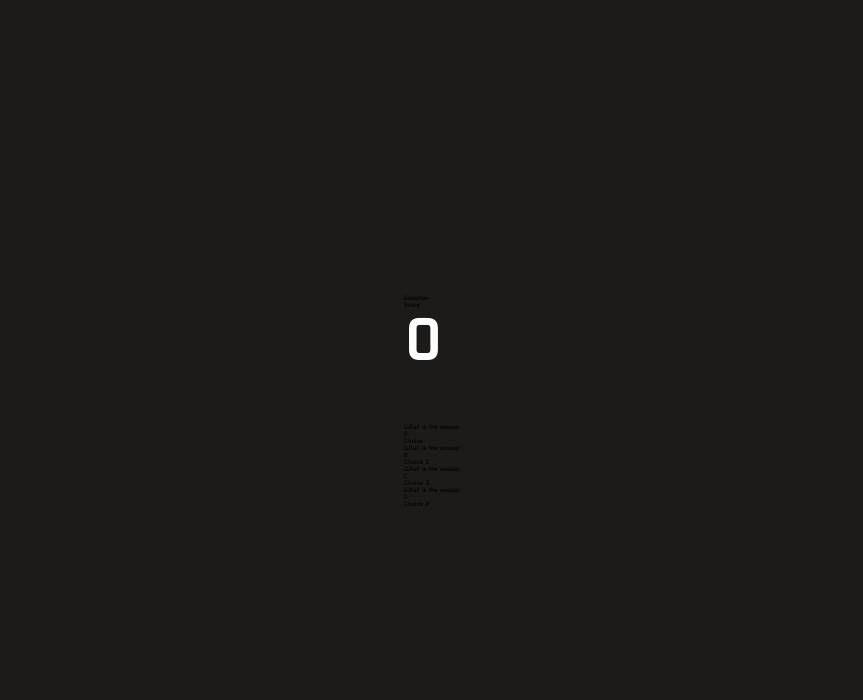
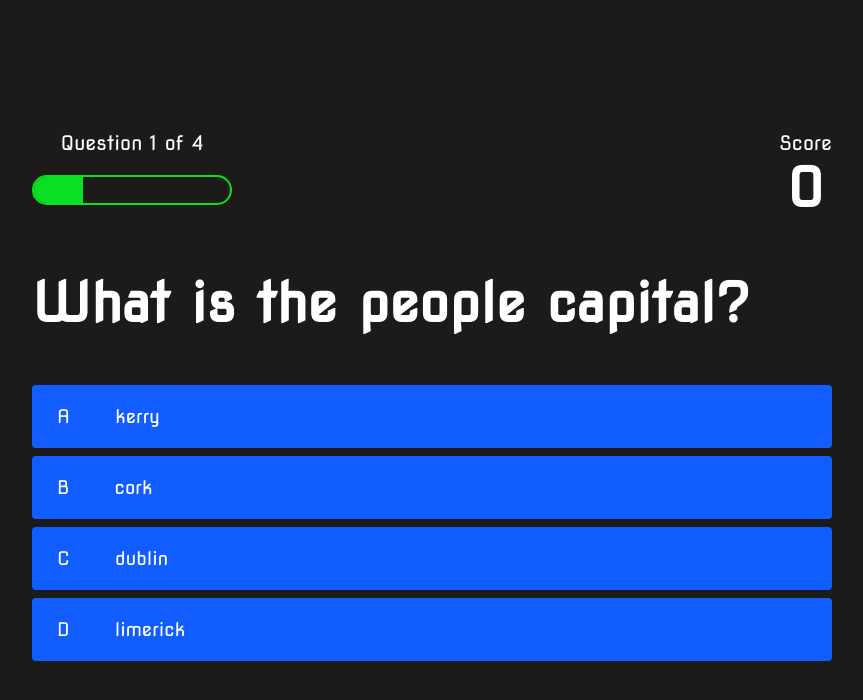
Before and after one commit to Rebeldan24/Quiz-Tutorial-1, a plain HTML site: page game.html in a window 1280 px wide. Shown: the whole page, without its empty margins (208-1071 px from the left). Drawn offline with Linux system fonts and the light colour scheme.

Commit message:
updates to JS

```diff
--- a/game.css
+++ b/game.css
@@ -0,0 +1,78 @@
+body {
+    color: #fff;
+}
+
+.choice-container {
+    display: flex;
+    margin-bottom: 0.8rem;
+    width: 100%;
+    border-radius: 4px;
+    background: rgb(18, 93, 255);
+    font-size: 3rem;
+    min-width: 80rem;
+}
+
+.choice-container:hover {
+    cursor: pointer;
+    box-shadow: 0 0.4rem 1.4rem 0 rgba(6, 103, 247, 0.5);
+    transform: scale(1.02);
+    transform: transform 100ms;
+
+}
+
+.choice-prefix {
+    padding: 2rem 2.5rem;
+    color: white;
+}
+
+.choice-text {
+    padding: 2rem;
+    width: 100%;
+}
+
+.correct {
+    background: linear-gradient(32deg, rgba(11, 223, 36 ) 0%, rgba(41, 232, 111) 100%);
+}
+
+.incorrect {
+    background: linear-gradient(32deg, rgba(230, 29, 29, 1) 0%, rgba(224, 11, 11, 1) 100%);
+}
+
+/* Heads up Display */
+
+#hud {
+    display: flex;
+    justify-content: space-between;
+}
+
+.hud-prefix {
+    text-align: center;
+    font-size: 2rem;
+}
+
+.hud-main-text {
+    text-align: center;
+}
+
+#progressBar {
+    width: 20rem;
+    height: 3rem;
+    border: 0.2rem solid rgb(11,223,36);
+    margin-top: 2rem;
+    border-radius: 50px;
+    overflow: hidden;
+
+}
+
+#progressBarFull {
+    height: 100%;
+    background: rgb(11,223,36);
+    width: 0%;
+}
+
+@media  screen and (max-width: 768px) {
+    .choice-container {
+        min-width: 40rem;
+    }
+
+}
--- a/game.html
+++ b/game.html
@@ -6,6 +6,7 @@
     <meta name="viewport" content="width=device-width, initial-scale=1.0">
     <title>Quiz page</title>
     <link rel ="stylesheet" href="style.css">
+    <link rel ="stylesheet" href="game.css">
     <script src="https://kit.fontawesome.com/95cc2d6486.js" crossorigin="anonymous"></script>
 </head>
 <body>
@@ -29,22 +30,22 @@
                 </h1>
             </div>
         </div>
-        <div id="question">What is the answer</div>
+        <h1 id="question">What is the answer</h1>
         <div class="choice-container">
             <p class="choice-prefix">A</p>
             <p class="choice-text" data-number="1">Choice</p>
         </div>
-        <div id="question">What is the answer</div>
+
         <div class="choice-container">
             <p class="choice-prefix">B</p>
             <p class="choice-text" data-number="2">Choice 2</p>
         </div>
-        <div id="question">What is the answer</div>
+
         <div class="choice-container">
             <p class="choice-prefix">C</p>
             <p class="choice-text" data-number="3">Choice 3</p>
         </div>
-        <div id="question">What is the answer</div>
+
         <div class="choice-container">
             <p class="choice-prefix">D</p>
             <p class="choice-text" data-number="4">Choice 4</p>
--- a/game.js
+++ b/game.js
@@ -0,0 +1,119 @@
+const question = document.querySelector("#question")
+const choices = Array.from(document.querySelectorAll('.choice-text'));
+const progressText = document.querySelector("#progressText");
+const scoreText = document.querySelector("#score");
+const progressBarFull = document.querySelector("#progressBarFull");
+
+let currentQuestion = {}
+let acceptingAnswers = true
+let score = 0
+let questionCounter = 0
+let availableQuestions = []
+
+let questions = [
+    {
+        question: "What is the people capital?",
+        choice1: "kerry",
+        choice2: "cork",
+        choice3: "dublin",
+        choice4: "limerick",
+        answer: 2,
+    },
+
+    {
+        question: "What is not a province?",
+        choice1: "munster",
+        choice2: "england",
+        choice3: "ulster",
+        choice4: "leinster",
+        answer: 2,
+    },
+
+    {
+        question: "What is the biigest county?",
+        choice1: "cork",
+        choice2: "england",
+        choice3: "tipperary",
+        choice4: "dublin",
+        answer: 1,
+    },
+
+    {
+        question: "Who is the taoiseach",
+        choice1: "mary",
+        choice2: "jo",
+        choice3: "teddy",
+        choice4: "michael martin",
+        answer: 4,
+    },
+]
+
+const SCORE_POINTS = 100
+const MAX_QUESTIONS = 4
+
+startGame = () => {
+    questionCounter = 0
+    score = 0
+    availableQuestions = [...questions]
+    getNewQuestion()
+}
+
+getNewQuestion = () => {
+    if(availableQuestions.length === 0 || questionCounter > MAX_QUESTIONS) {
+        localStorage.setItem("mostRecentScore", score)
+
+        return window.location.assign("/end.html")
+    }
+
+    questionCounter++
+    progressText.innerText = `Question ${questionCounter} of ${MAX_QUESTIONS}`
+    progressBarFull.style.width = `${(questionCounter/MAX_QUESTIONS) * 100}%`
+
+    const questionsIndex = Math.floor(Math.random() * availableQuestions.length)
+    currentQuestion = availableQuestions[questionsIndex]
+    question.innerText = currentQuestion.question
+
+    choices.forEach(choice => {
+        const number = choice.dataset["number"]
+        choice.innerText = currentQuestion["choice" + number]
+    })
+
+    availableQuestions.splice(questionsIndex, 1)
+
+    acceptingAnswers = true
+}
+
+choices.forEach(choice => {
+    choice.addEventListener("click", e => {
+        if(!acceptingAnswers) return
+
+        acceptingAnswers = false
+        const selectedChoice = e.target
+        const selectedAnswer = selectedChoice.dataset["number"]
+
+        let classToApply = selectedAnswer  == currentQuestion.answer ? "correct" :
+        "incorrect"
+
+        if(classToApply === "correct") {
+            incrementScore(SCORE_POINTS)
+        }
+
+        selectedChoice.parentElement.classList.add(classToApply)
+
+        setTimeout(() => {
+            selectedChoice.parentElement.classList.remove(classToApply)
+            getNewQuestion()
+
+        }, 1000)
+
+
+    })
+
+})
+
+incrementScore = num => {
+    score +=num
+    scoreText.innerText = score
+}
+
+startGame()
```
